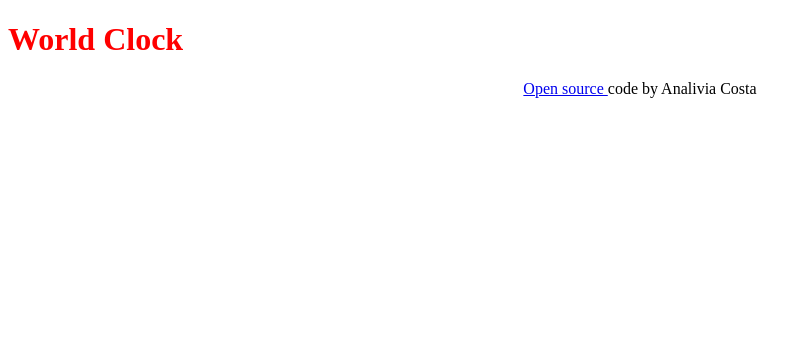
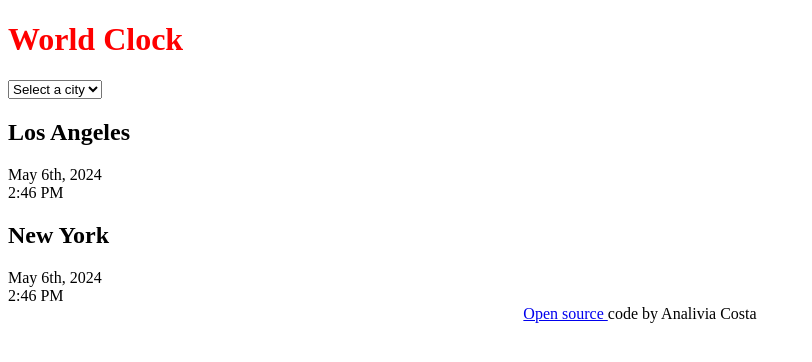
Before and after one commit to analiviag/world-clock, a plain HTML site: page index.html in a window 1280 px wide. Shown: the whole page, without its empty margins (0-812 px from the left). Drawn offline with Linux system fonts and the light colour scheme.

Commit message:
Added basic HTML

```diff
--- a/index.html
+++ b/index.html
@@ -7,13 +7,36 @@
     <title>World Clock project</title>
   </head>
   <body>
+    <div class="container">
       <h1>World Clock</h1>
+
+      <div>
+        <select id="cities">
+          <option value="">Select a city</option>
+          <option value="paris">Paris</option>
+          <option value="london">London</option>
+          <option value="vancouver">Vancouver</option>
+        </select>
+      </div>
+
+      <div class="city">
+        <h2>Los Angeles</h2>
+        <div class="date">May 6th, 2024</div>
+        <div class="time">2:46 PM</div>
+      </div>
+      <div class="city">
+        <h2>New York</h2>
+        <div class="date">May 6th, 2024</div>
+        <div class="time">2:46 PM</div>
+      </div>
+
       <footer>
         <a href="https://github.com/analiviag/world-clock" target="_blank"
           >Open source
         </a>
         code by Analivia Costa
       </footer>
+    </div>
     <script src="javascript/index.js"></script>
   </body>
 </html>
```
Lines whose indentation alone changed are shown as unchanged.
